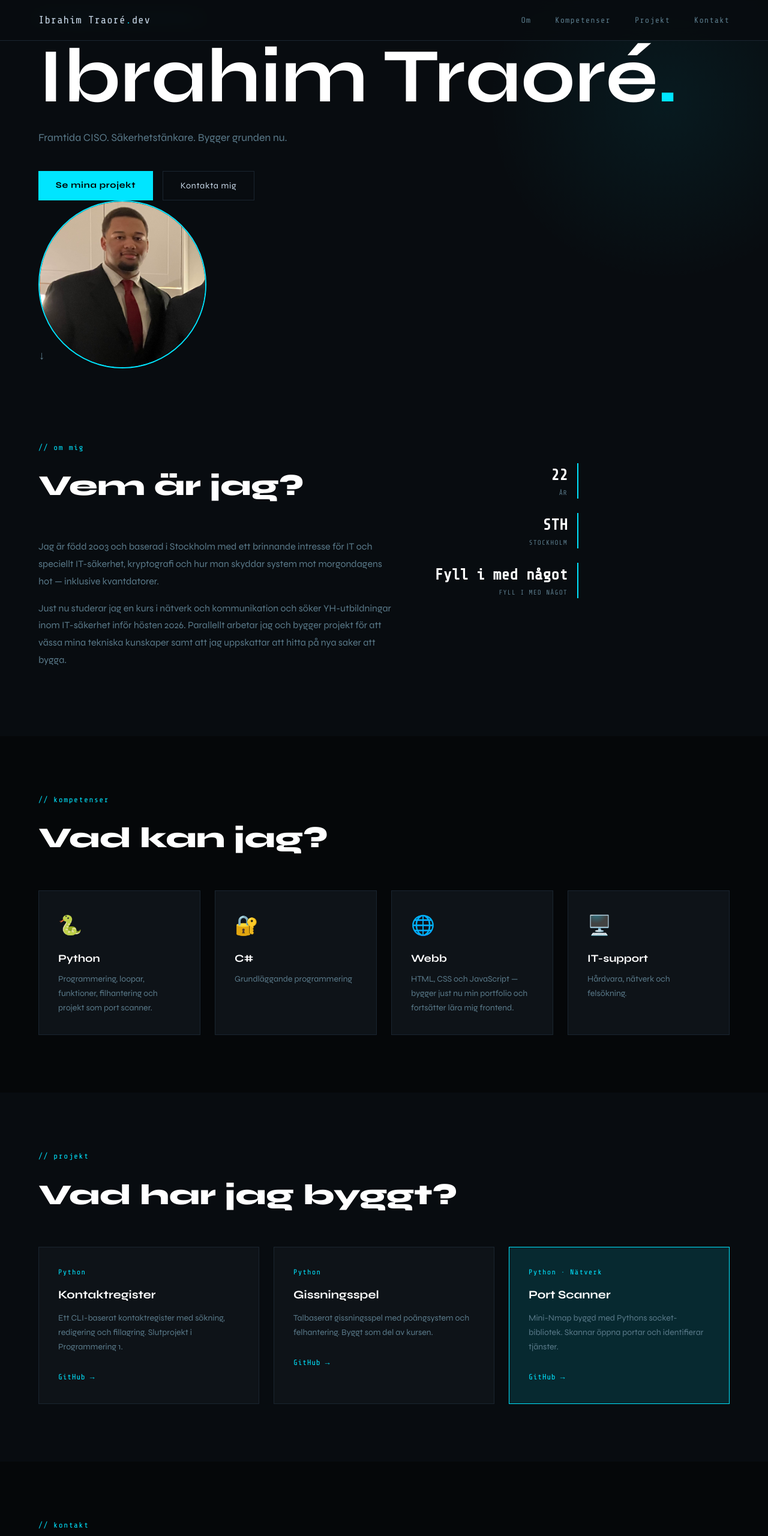
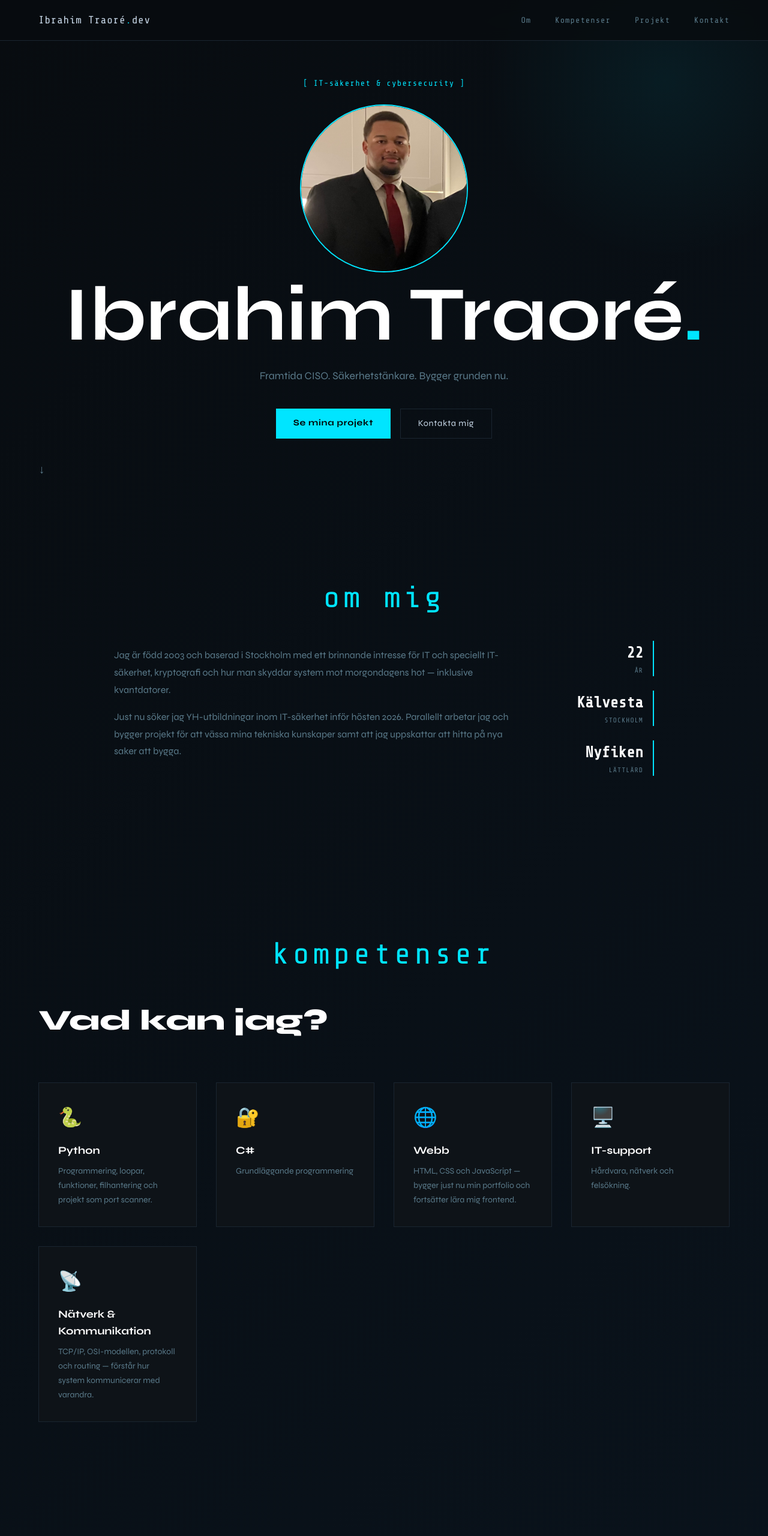
Before and after one commit to IbrahimTraore03/IbrahimTraore03.github.io, a plain HTML site: page index.html in a window 1280 px wide. Shown: the top 2560 px of the page at 60% size. Drawn offline with nearby package versions, Linux system fonts and the light colour scheme.

Commit message:
Uppdaterad hemsida

```diff
--- a/index.html
+++ b/index.html
@@ -25,8 +25,9 @@
   <!-- HERO -->
    <section class="hero">
   <div class="hero-content">
+    <div class="hero-tag">[ IT-säkerhet & cybersecurity ]</div>
+    <img src="cv_bild.jpeg" alt="Ibrahim Traoré" class="profile-img">
     <div class="hero-text">
-      <div class="hero-tag">[ IT-säkerhet & cybersecurity ]</div>
       <h1 class="hero-title">Ibrahim Traoré<span class="accent">.</span></h1>
       <p class="hero-sub">Framtida CISO. Säkerhetstänkare. Bygger grunden nu.</p>
       <div class="hero-cta">
@@ -34,7 +35,6 @@
         <a href="#kontakt" class="btn-secondary">Kontakta mig</a>
       </div>
     </div>
-    <img src="cv_bild.jpeg" alt="Ibrahim Traoré" class="profile-img">
   </div>
   <div class="hero-scroll">↓</div>
 </section>
@@ -53,16 +53,15 @@
 
   <!-- OM MIG -->
   <section class="section" id="om">
-    <div class="section-label">// om mig</div>
+    <div class="section-label">om mig</div>
     <div class="about-grid">
       <div class="about-text">
-        <h2>Vem är jag?</h2>
         <p>
           Jag är född 2003 och baserad i Stockholm med ett brinnande intresse för IT och speciellt IT-säkerhet,
           kryptografi och hur man skyddar system mot morgondagens hot — inklusive kvantdatorer.
         </p>
         <p>
-          Just nu studerar jag en kurs i nätverk och kommunikation och söker YH-utbildningar inom IT-säkerhet inför hösten 2026.
+          Just nu söker jag YH-utbildningar inom IT-säkerhet inför hösten 2026.
           Parallellt arbetar jag och bygger projekt för att vässa mina tekniska kunskaper samt att jag uppskattar att hitta på nya saker att bygga.
         </p>
       </div>
@@ -72,12 +71,12 @@
           <span class="stat-label">år</span>
         </div>
         <div class="stat">
-          <span class="stat-num">STH</span>
+          <span class="stat-num">Kälvesta</span>
           <span class="stat-label">Stockholm</span>
         </div>
         <div class="stat">
-          <span class="stat-num">Fyll i med något</span>
-          <span class="stat-label">Fyll i med något</span>
+          <span class="stat-num">Nyfiken</span>
+          <span class="stat-label">Lättlärd</span>
         </div>
       </div>
     </div>
@@ -85,7 +84,7 @@
 
   <!-- KOMPETENSER -->
   <section class="section dark" id="kompetenser">
-    <div class="section-label">// kompetenser</div>
+    <div class="section-label">kompetenser</div>
     <h2>Vad kan jag?</h2>
     <div class="skills-grid">
       <div class="skill-card">
@@ -108,34 +107,37 @@
         <h3>IT-support</h3>
         <p>Hårdvara, nätverk och felsökning.</p>
       </div>
+      <div class="skill-card">
+        <div class="skill-icon">📡</div>
+        <h3>Nätverk & Kommunikation</h3>
+        <p>TCP/IP, OSI-modellen, protokoll och routing — förstår hur system kommunicerar med varandra.</p>
+      </div>
     </div>
   </section>
 
   <!-- PROJEKT -->
   <section class="section" id="projekt">
-    <div class="section-label">// projekt</div>
+    <div class="section-label">projekt</div>
     <h2>Vad har jag byggt?</h2>
     <div class="projects-grid">
 
       <div class="project-card">
         <div class="project-lang">Python</div>
-        <h3>Kontaktregister</h3>
-        <p>Ett CLI-baserat kontaktregister med sökning, redigering och fillagring. Slutprojekt i Programmering 1.</p>
-        <a href="#" class="project-link">GitHub →</a>
+        <h3>Guessing Game</h3>
+        <p>Interaktivt talbaserat spel med två game modes - gissa ett slumpmässigt tal mellan 1-200 eller lotterispelet. Demonstrerar loopar, listor och felhantering.</p>
+        <a href="https://github.com/IbrahimTraore03/Guessing-game" target="_blank" class="project-link">GitHub →</a>
+      </div>
+
+      <div class="project-card">
+        <div class="project-lang">Cisco Packet Tracer · Nätverk</div>
+        <h3>VLAN-konfiguration</h3>
+        <p>Konfigurerade ett nätverk med separata virtuella nätverk (VLAN) för olika grupper - t.ex. ett för personal och ett för gäster för ökad säkerhet och nätverkssegmentering.</p>
       </div>
 
       <div class="project-card">
         <div class="project-lang">Python</div>
-        <h3>Gissningsspel</h3>
-        <p>Talbaserat gissningsspel med poängsystem och felhantering. Byggt som del av kursen.</p>
-        <a href="#" class="project-link">GitHub →</a>
-      </div>
-
-      <div class="project-card featured">
-        <div class="project-lang">Python · Nätverk</div>
-        <h3>Port Scanner</h3>
-        <p>Mini-Nmap byggd med Pythons socket-bibliotek. Skannar öppna portar och identifierar tjänster.</p>
-        <a href="#" class="project-link">GitHub →</a>
+        <h3>Kontaktregister</h3>
+        <p>CLI-baserat kontaktregister med funktioner för att lägga till, söka, ta bort och hantera kontakter. Slutprojekt i Programmering-kursen med funktioner för att analysera namn.</p>
       </div>
 
     </div>
@@ -143,7 +145,7 @@
 
   <!-- KONTAKT -->
   <section class="section dark" id="kontakt">
-    <div class="section-label">// kontakt</div>
+    <div class="section-label">kontakt</div>
     <h2>Säg hej</h2>
     <p class="kontakt-sub">Intresserad av IT-säkerhet, samarbete eller bara ett snack? Hör av dig.</p>
     <div class="kontakt-links">
--- a/style.css
+++ b/style.css
@@ -24,7 +24,7 @@ html {
 }
 
 body {
-  background: var(--bg);
+  background: linear-gradient(135deg, #080c10 0%, #0a1520 100%);
   color: var(--text);
   font-family: var(--font-display);
   line-height: 1.6;
@@ -80,11 +80,11 @@ body {
 
 /* === HERO === */
 .hero {
-  min-height: 80vh;
+  min-height: 85vh;
   display: flex;
   flex-direction: column;
   justify-content: center;
-  padding: 0 4rem;
+  padding: 8rem 4rem 6rem;
   position: relative;
   overflow: hidden;
 }
@@ -123,7 +123,7 @@ body {
   font-size: 1.1rem;
   color: var(--text-muted);
   margin-top: 1.5rem;
-  max-width: 480px;
+  max-width: 600px;
   opacity: 0;
   animation: fadeUp 0.6s ease forwards 0.6s;
 }
@@ -179,35 +179,38 @@ body {
 
 /* === SECTIONS === */
 .section {
-  padding: 6rem 4rem;
+  padding: 8rem 4rem;
 }
 
 .section.dark {
-  background: var(--bg-dark);
+  background: transparent;
 }
 
 .section-label {
   font-family: var(--font-mono);
-  font-size: 0.8rem;
+  font-size: 3.2rem;
   color: var(--accent);
   letter-spacing: 0.12em;
-  margin-bottom: 1rem;
+  margin-bottom: 2rem;
+  text-align: center;
 }
 
 .section h2 {
   font-size: clamp(2rem, 4vw, 3rem);
   font-weight: 800;
   color: #fff;
-  margin-bottom: 3rem;
+  margin-bottom: 4rem;
 }
 
 /* === OM MIG === */
 .about-grid {
   display: grid;
   grid-template-columns: 1fr auto;
-  gap: 4rem;
-  align-items: start;
+  gap: 6rem;
+  align-items: center;
+  justify-items: center;
   max-width: 900px;
+  margin: 0 auto;
 }
 
 .about-text p {
@@ -250,7 +253,7 @@ body {
 .skills-grid {
   display: grid;
   grid-template-columns: repeat(auto-fit, minmax(220px, 1fr));
-  gap: 1.5rem;
+  gap: 2rem;
 }
 
 .skill-card {
@@ -286,7 +289,7 @@ body {
 .projects-grid {
   display: grid;
   grid-template-columns: repeat(auto-fit, minmax(280px, 1fr));
-  gap: 1.5rem;
+  gap: 2rem;
 }
 
 .project-card {
@@ -344,7 +347,7 @@ body {
 /* === KONTAKT === */
 .kontakt-sub {
   color: var(--text-muted);
-  margin-bottom: 2.5rem;
+  margin-bottom: 3.5rem;
   font-size: 1rem;
 }
 
@@ -419,14 +422,18 @@ body {
 }
 
 .hero-content {
-  flex-direction: row;
+  flex-direction: column;
   align-items: center;
-  justify-content: space-between;
-  gap: 1.5rem;
+  justify-content: center;
+  gap: 2rem;
+  text-align: center;
 }
 
 .hero-text {
   flex: 1;
+  display: flex;
+  flex-direction: column;
+  align-items: center;
 }
 
 .profile-img {
@@ -461,21 +468,21 @@ body {
 
 .hero-content {
   display: flex;
-  flex-direction: row;
+  flex-direction: column;
   align-items: center;
-  justify-content: space-between;
-  gap: 1.5rem;
+  justify-content: center;
+  gap: 2rem;
+  text-align: center;
 }
 
 
 .profile-img {
-  width: 110px;
-  height: 110px;
+  width: 180px;
+  height: 180px;
   margin-right: 0;
   margin-bottom: 0;
   flex-shrink: 0;
-  order: 1;
-  margin-top: -130px;
+  order: 0;
 }
 
 .hero-text {
@@ -504,11 +511,12 @@ body {
 }
 
 .section {
-  padding: 4rem 1.5rem;
+  padding: 6rem 1.5rem;
 }
 
 .about-grid {
   grid-template-columns: 1fr;
+  gap: 4rem;
 }
 
 .about-stats {
```
